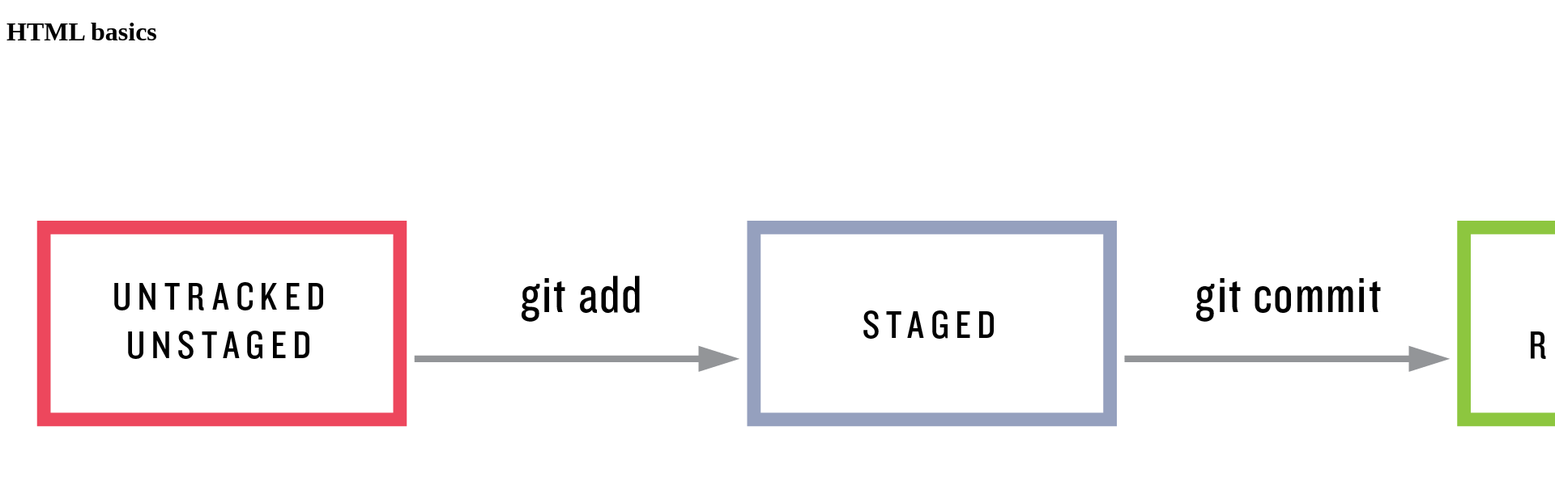
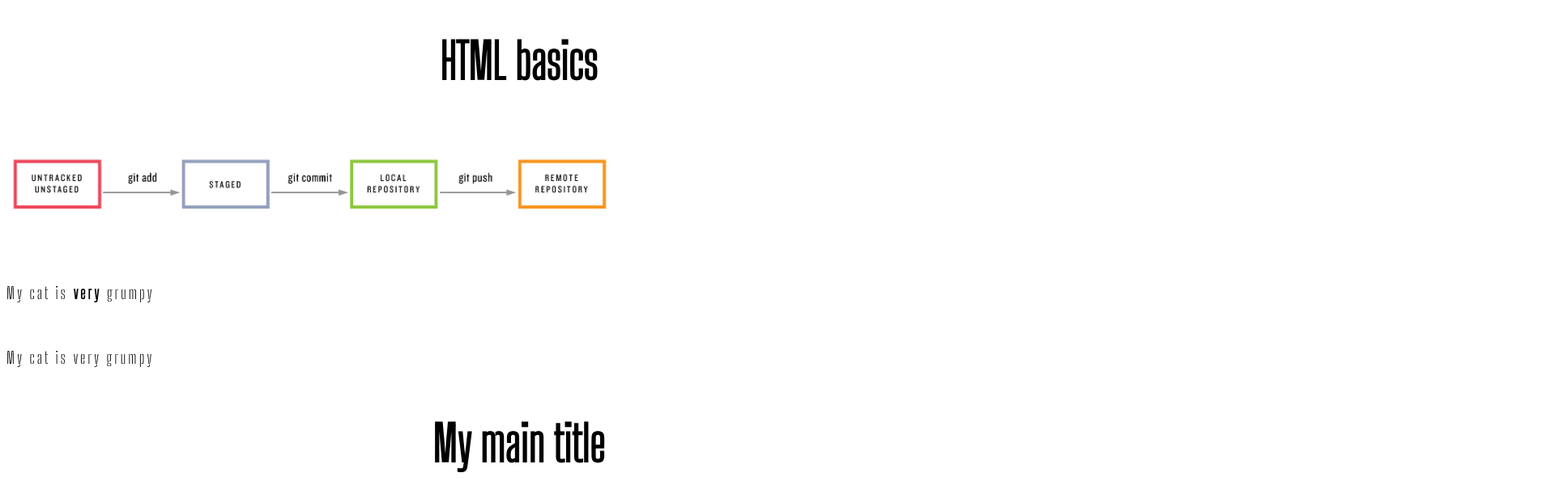
Before and after one commit to nettcaster87/test-project, a plain HTML site: page index.html in a window 1280 px wide. Shown: the top 616 px of the page at 81% size, 1920 px wide, since content can reach past the window. Drawn offline with Linux system fonts and the light colour scheme.

Commit message:
add style sheet with font

```diff
--- a/Styles/style.css
+++ b/Styles/style.css
@@ -0,0 +1,15 @@
+html {
+	font-family: 'Big Shoulders Stencil Display',
+	cursive;
+}
+
+h1 {
+	font-size: 60px;
+	text-align: center;
+}
+
+p, li {
+	font-size: 20px;
+	line-height: 3;
+	letter-spacing: 3px;
+}
--- a/index.html
+++ b/index.html
@@ -3,13 +3,16 @@
 <head>
 	<title>My Test Page</title>
 	<meta charset="utf-8">
+	<link href="Styles/style.css" rel="stylesheet">
+	<link href="https://fonts.googleapis.com/css2?family=Big+Shoulders+Stencil+Display:wght@300&display=swap" rel="stylesheet">
 </head>
 
 <body>
 
 	<h1> HTML basics </h1>
 
-	<img src="Images/git_status_sequence.png" alt="Git status sequence">
+	<img src="Images/git_status_sequence.png" alt="Git status sequence"
+	width="750px">
 
 	<p>My cat is <strong>very</strong> grumpy</p>
 	<p class="editor note">My cat is very grumpy</p>
```
